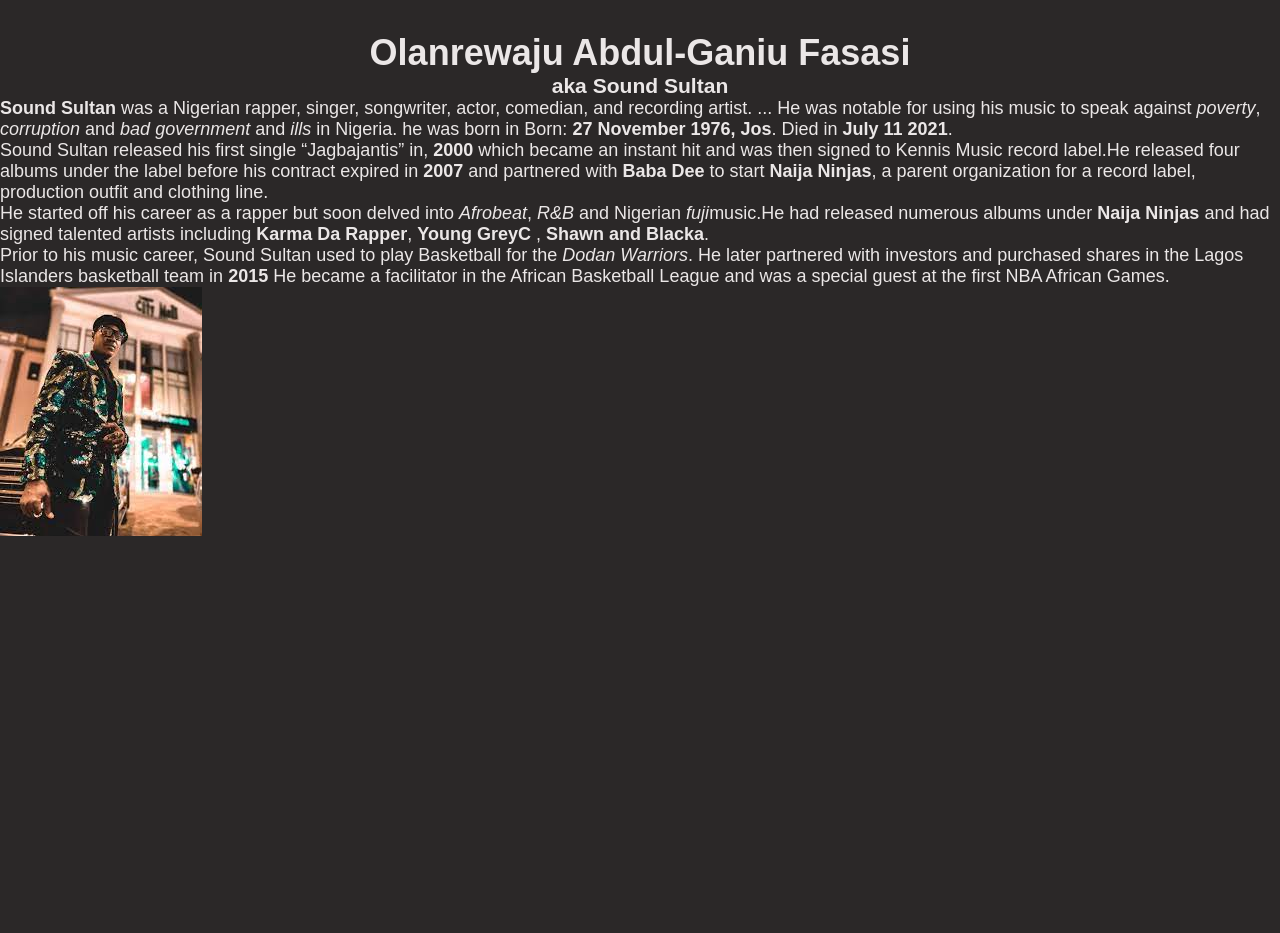
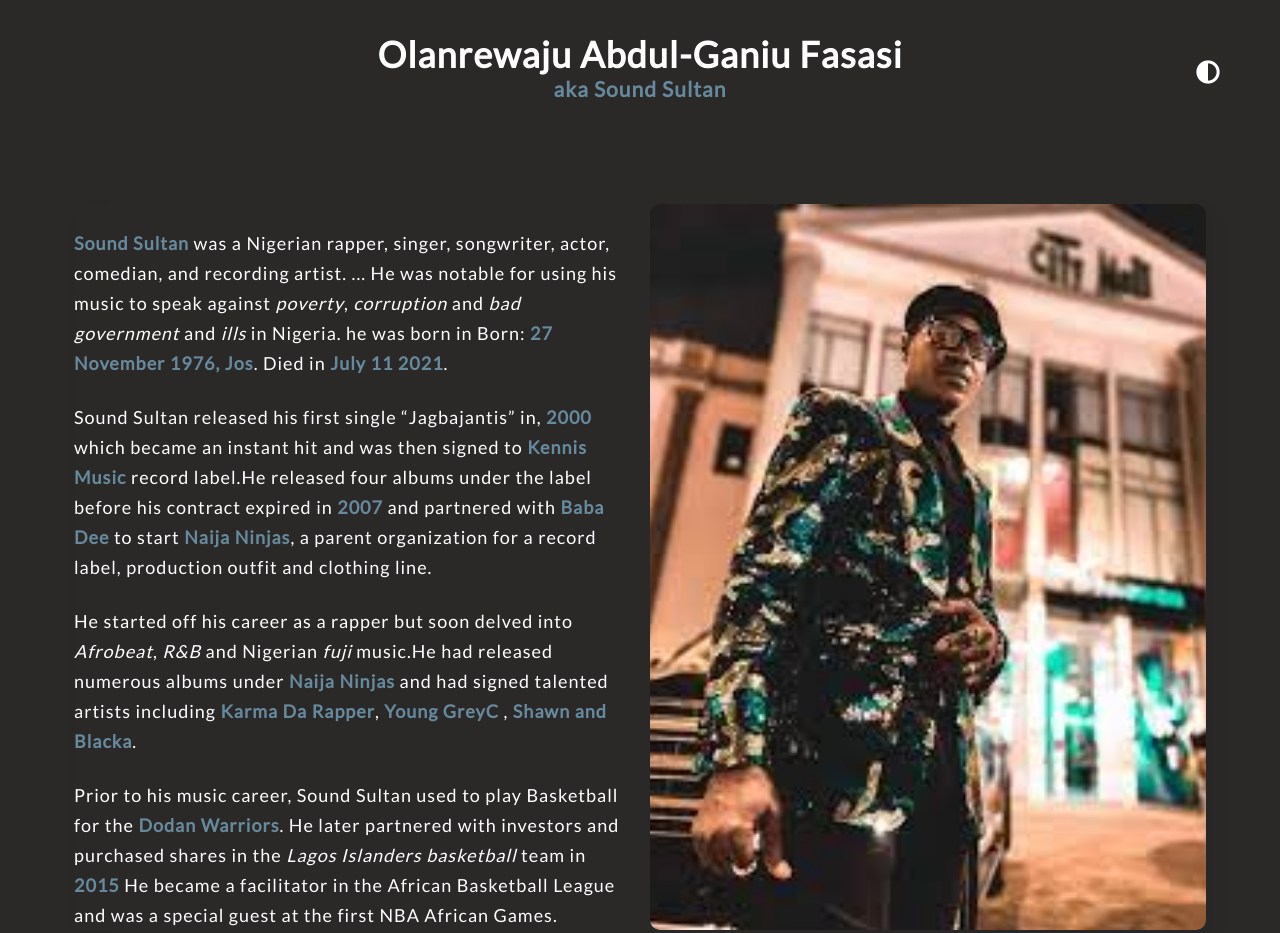
Before and after one commit to Brymmobaggins/SoundSultan-tributePage, a plain HTML site: page index.html in a window 1280 px wide. Before the commit the page ends 800 px from the top, so only its background shows below. Drawn offline with Linux system fonts and the light colour scheme.

Commit message:
Add dark theme

```diff
--- a/index.html
+++ b/index.html
@@ -6,14 +6,31 @@
     <meta name="viewport" content="width=device-width, initial-scale=1.0" />
     <title>Sound Sultan Tribute Page</title>
     <link rel="stylesheet" href="styles.css" />
+    <link
+      href="https://fonts.googleapis.com/css?family=Dancing+Script&display=swap"
+      rel="stylesheet"
+    />
+    <link
+      href="https://fonts.googleapis.com/css?family=Dancing+Script|Lato&display=swap"
+      rel="stylesheet"
+    />
+    <link
+      rel="stylesheet"
+      href="https://cdnjs.cloudflare.com/ajax/libs/font-awesome/5.13.0/css/all.min.css"
+    />
   </head>
   <body>
-    <main>
+    <div class="toggle-btn">
+      <i class="fas fa-adjust"></i>
+    </div>
+
     <h1 class="title">Olanrewaju Abdul-Ganiu Fasasi</h1>
     <h3>aka Sound Sultan</h3>
+    <main>
+      <div class="container">
         <div class="row">
-        <div class="col">
-          <p>
+          <div class="col first">
+            <p class="paragraph">
               <strong>Sound Sultan</strong>
               was a Nigerian rapper, singer, songwriter, actor, comedian, and
               recording artist. ... He was notable for using his music to speak
@@ -22,36 +39,40 @@
               Born: <strong>27 November 1976, Jos</strong>. Died in
               <strong>July 11 2021</strong>.
             </p>
-          <p>
+            <p class="paragraph">
               Sound Sultan released his first single “Jagbajantis” in,
               <strong>2000 </strong>which became an instant hit and was then
-            signed to Kennis Music record label.He released four albums under
-            the label before his contract expired in <strong>2007</strong> and
-            partnered with <strong>Baba Dee</strong> to start
-            <strong>Naija Ninjas</strong>, a parent organization for a record
-            label, production outfit and clothing line.
+              signed to <b>Kennis Music</b> record label.He released four albums
+              under the label before his contract expired in
+              <strong>2007</strong> and partnered with
+              <strong>Baba Dee</strong> to start <strong>Naija Ninjas</strong>,
+              a parent organization for a record label, production outfit and
+              clothing line.
             </p>
 
-          <p>
+            <p class="paragraph">
               He started off his career as a rapper but soon delved into
-            <i> Afrobeat</i>, <i>R&B </i> and Nigerian <i>fuji</i>music.He had
-            released numerous albums under <b>Naija Ninjas</b> and had signed
-            talented artists including <b>Karma Da Rapper</b>,
+              <i> Afrobeat</i>, <i>R&B </i> and Nigerian <i>fuji</i> music.He
+              had released numerous albums under <b>Naija Ninjas</b> and had
+              signed talented artists including <b>Karma Da Rapper</b>,
               <b>Young GreyC</b> , <b>Shawn and Blacka</b>.
             </p>
-          <p>
-            Prior to his music career, Sound Sultan used to play Basketball for
-            the <i>Dodan Warriors</i>. He later partnered with investors and
-            purchased shares in the Lagos Islanders basketball team in
+            <p class="paragraph">
+              Prior to his music career, Sound Sultan used to play Basketball
+              for the <b>Dodan Warriors</b>. He later partnered with investors
+              and purchased shares in the
+              <i> Lagos Islanders basketball</i> team in
               <strong>2015</strong> He became a facilitator in the African
               Basketball League and was a special guest at the first NBA African
               Games.
             </p>
           </div>
-        <div class="col">
+          <div class="col second">
             <img src="img/SoundSultan.jpeg" alt="" />
           </div>
         </div>
+      </div>
     </main>
+    <script src="index.js"></script>
   </body>
 </html>
--- /dev/null
+++ b/index.js
@@ -0,0 +1,16 @@
+let body = document.body;
+let toggleBtn = document.querySelector(".toggle-btn");
+let currentTheme = localStorage.getItem("currentTheme");
+
+if (currentTheme) {
+    body.classList.add("dark-theme");
+}
+toggleBtn.addEventListener("click", function () {
+    body.classList.toggle("dark-theme");
+
+    if (body.classList.contains("dark-theme")) {
+        localStorage.setItem("currentTheme", "themeActive");
+    } else {
+        localStorage.removeItem("currentTheme");
+    }
+});
--- a/styles.css
+++ b/styles.css
@@ -3,21 +3,105 @@
   margin: 0;
   box-sizing: border-box;
 }
+:root {
+  --title-color: #66899c;
+  --body-colour: #696969;
+  --background-color: #2b2828;
+  --foreground-color: #fff;
+  --blend-mode: normal;
+}
+.dark-theme {
+  --title-color: #ffff;
+  --body-colour: #afafaf;
+  --background-color: #181621;
+  --foreground-color: #ebe7e7;
+  --blend-mode: lighten;
+}
+
+html {
+  scroll-behavior: smooth;
+}
+body::-webkit-scrollbar {
+  display: none;
+}
+
 body {
-  font-family: sans-serif;
+  font-family: "Lato", sans-serif;
   font-size: 18px;
-  background: #2b2828;
-  color: #ebe7e7;
+  background: var(--background-color);
+  color: var(--foreground-color);
+  transition: background-color 1s, color 1s;
 }
 main {
+  margin: 50px;
+  height: 100vh;
+  display: flex;
+  align-items: center;
+  justify-content: center;
 }
+.toggle-btn {
+  width: 4rem;
+  height: 4rem;
+  position: absolute;
+  top: 2.5rem;
+  right: 2.5rem;
+  /* border: 1px solid black; */
+  display: flex;
+  cursor: pointer;
+  z-index: 9999;
+  background-color: var(--background-color);
+}
+.toggle-btn i {
+  margin: auto;
+  font-size: 1.5rem;
+  color: white;
+}
+
 .title {
   margin-top: 2rem;
+
+}
+h3{
+    color: var(--title-color);
+    transition: background-color 1s, color 1s;
+
 }
 h1,
 h3 {
   text-align: center;
+  letter-spacing: 1px;
+  /* color: var(--title-color); */
 }
-.row{
-    display: f;
+.container {
+  width: 100%;
+  margin: 0 auto;
+  padding: 0 1.5rem;
+  max-width: 120rem;
 }
+.row {
+  display: flex;
+  margin-top: 2rem;
+  width: 100%;
+  gap: 20px;
+  transition: background-color 1s;
+  box-shadow: 0.5rem 0.5rem 1rem rgba(0, 0, 0, 0.05);
+}
+.col {
+  width: 50%;
+}
+p {
+  margin-top: 1.5rem;
+  letter-spacing: 1px;
+  line-height: 30px;
+}
+strong,
+b {
+  color: #66899c;
+  font-size: bold;
+}
+img {
+  height: 100%;
+  width: 100%;
+  border-radius: 10px;
+  object-fit: cover;
+}
```
Also changed, not shown: package-lock.json (added). Lines whose indentation alone changed are shown as unchanged.
